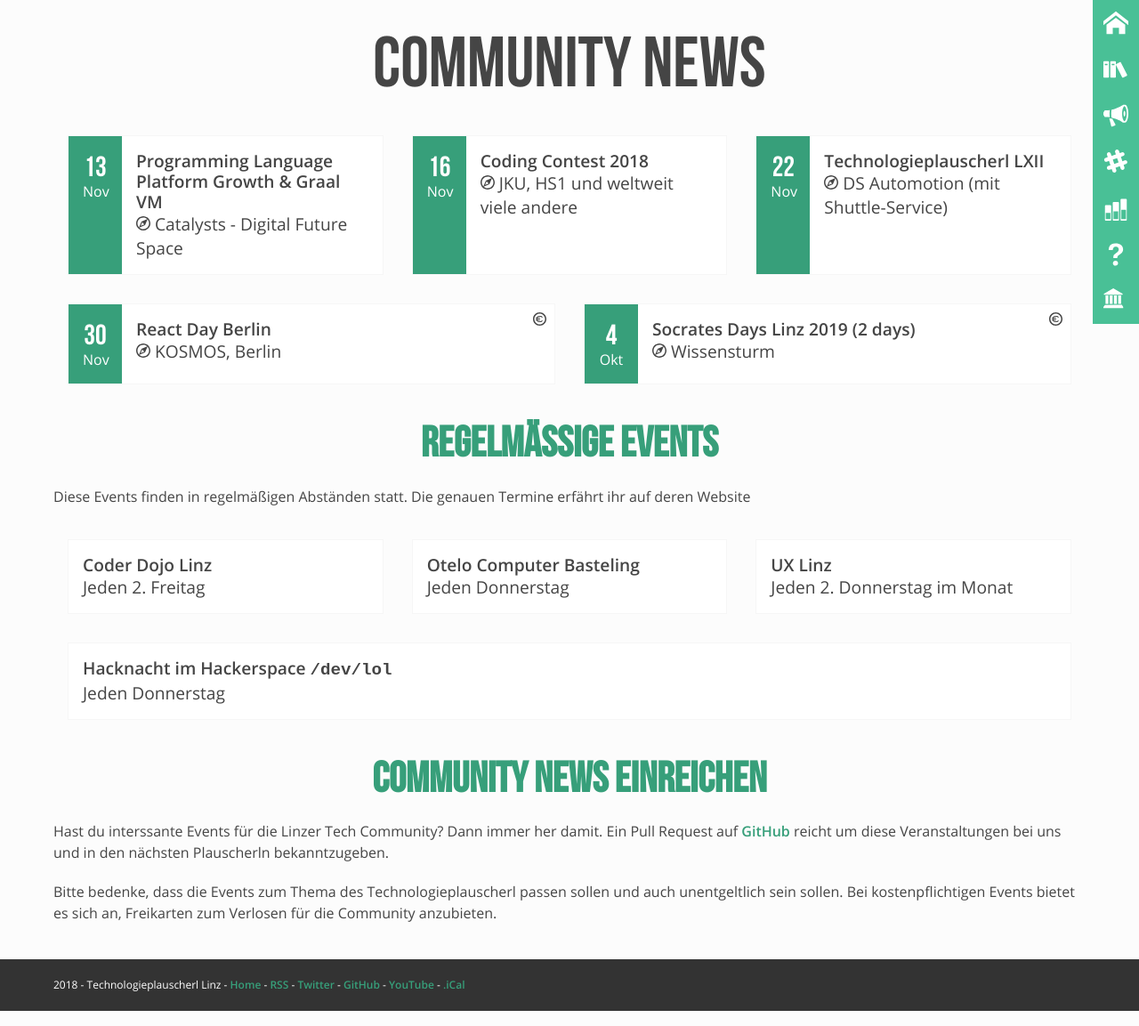
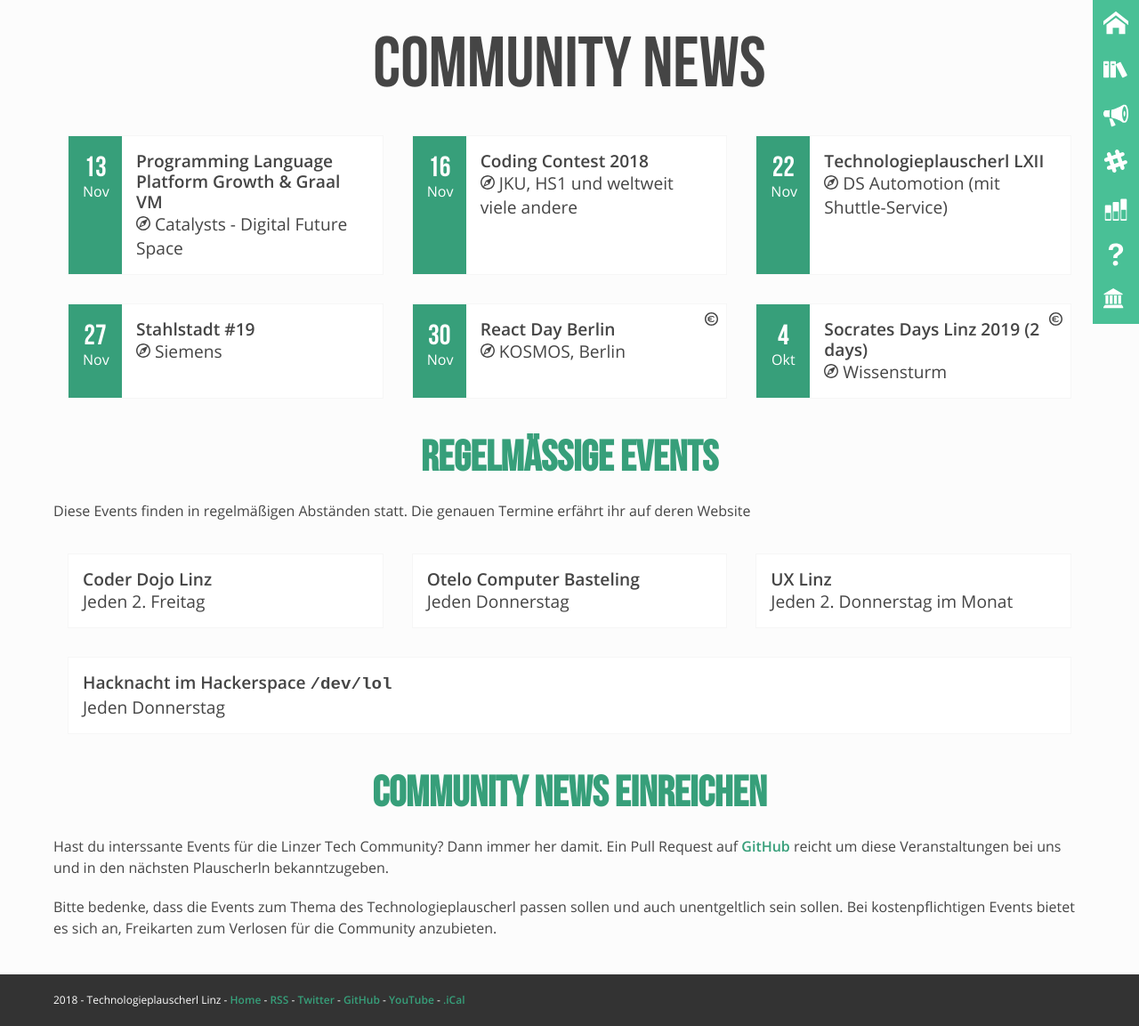
Before and after one commit to mericanAncer127/plauscherl, a Jekyll site: the page built from pages/community-news.html, in a window 1280 px wide. Shown: the whole page at 89% size. Built offline with Jekyll 4.4.1, drawn with Linux system fonts in a browser that asks for light colours.

Commit message:
Update community.yml

```diff
--- a/_data/community.yml
+++ b/_data/community.yml
@@ -48,10 +48,10 @@
   name: "Stahlstadt.js"
   events:
    -
-      name: "Stahlstadt #18"
-      location: karriere.at
-      date: 2018-10-09
-      link: "https://www.meetup.com/de-DE/stahlstadt-js/events/254352412/"
+      name: "Stahlstadt #19"
+      location: Siemens
+      date: 2018-11-27
+      link: "https://www.meetup.com/de-DE/stahlstadt-js/events/256061365/"
 -
   id: technologieplauscherl
   name: "Technologieplauscherl"
```
